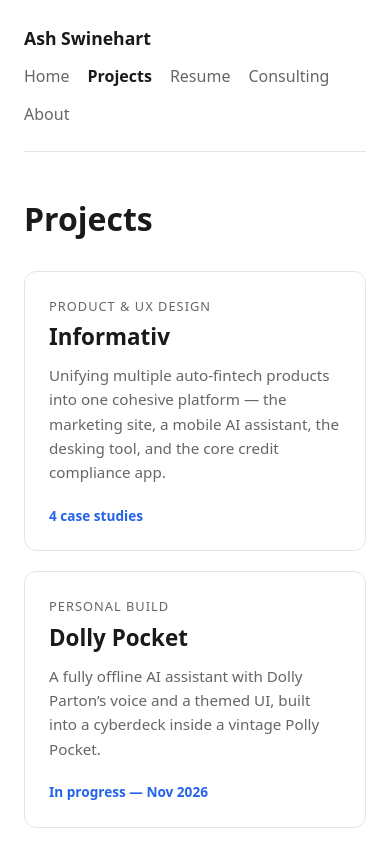
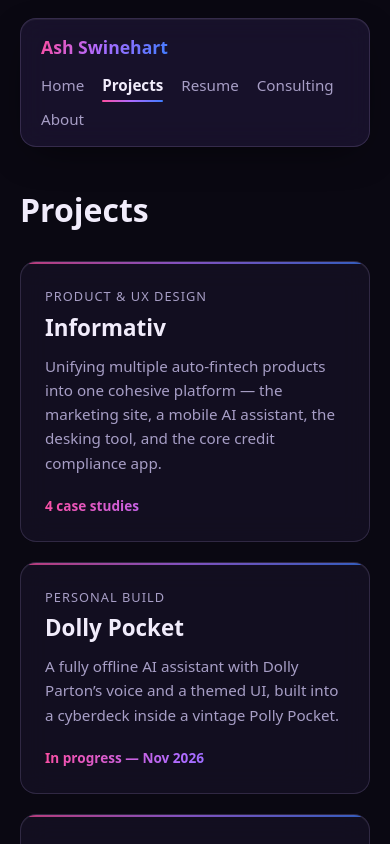
Before and after one commit to hulksmashmouth/ashley-swinehart-portfolio-site, a React (Vite) app: page /projects in a window 390 px wide. Shown: the top 844 px of the page. Built offline with nearby package versions, Linux system fonts and the light colour scheme.

Commit message:
Refactor CSS styles for improved aesthetics and responsiveness across multiple components

```diff
--- a/src/App.module.css
+++ b/src/App.module.css
@@ -2,40 +2,55 @@
   display: flex;
   flex-direction: column;
   min-height: 100vh;
-  max-width: 900px;
+  max-width: 920px;
   margin: 0 auto;
-  padding: 0 24px;
+  padding: 0 20px;
 }
 
 .header {
+  position: sticky;
+  top: 14px;
+  z-index: 20;
   display: flex;
   align-items: center;
   justify-content: space-between;
   flex-wrap: wrap;
   gap: 12px;
-  padding: 24px 0;
-  border-bottom: 1px solid var(--border);
+  margin-top: 18px;
+  padding: 14px 20px;
+  border-radius: 16px;
+  background: var(--glass-bg-strong);
+  backdrop-filter: blur(var(--blur));
+  -webkit-backdrop-filter: blur(var(--blur));
+  border: 1px solid var(--glass-border);
+  box-shadow:
+    0 1px 0 var(--glass-highlight) inset,
+    0 12px 40px -16px rgba(0, 0, 0, 0.7);
 }
 
 .brand {
   font-weight: 700;
   font-size: 1.1rem;
-  color: var(--fg);
+  background: var(--gradient);
+  -webkit-background-clip: text;
+  background-clip: text;
+  color: transparent;
 }
 
 .nav {
   display: flex;
   flex-wrap: wrap;
-  gap: 12px 18px;
+  gap: 10px 18px;
 }
 
 .link {
+  position: relative;
   color: var(--muted);
+  font-size: 0.95rem;
 }
 
 .link:hover {
   color: var(--fg);
-  text-decoration: none;
 }
 
 .active {
@@ -43,9 +58,20 @@
   font-weight: 600;
 }
 
+.active::after {
+  content: "";
+  position: absolute;
+  left: 0;
+  right: 0;
+  bottom: -5px;
+  height: 2px;
+  border-radius: 2px;
+  background: var(--gradient);
+}
+
 .main {
   flex: 1;
-  padding: 48px 0;
+  padding: 44px 0;
 }
 
 .footer {
--- a/src/index.css
+++ b/src/index.css
@@ -1,25 +1,34 @@
 :root {
-  --bg: #ffffff;
-  --fg: #1a1a1a;
-  --muted: #666666;
-  --accent: #2563eb;
-  --border: #e5e5e5;
+  color-scheme: dark;
+
+  /* base */
+  --bg: #0a0812;
+  --fg: #f1ecfb;
+  --muted: #a79ec6;
+  --border: rgba(184, 166, 236, 0.14);
+
+  /* raised / glass surfaces */
+  --surface-solid: #15111f;
+  --glass-bg: rgba(26, 20, 44, 0.55);
+  --glass-bg-strong: rgba(30, 22, 52, 0.72);
+  --glass-border: rgba(202, 182, 255, 0.16);
+  --glass-highlight: rgba(255, 255, 255, 0.06);
+  --blur: 14px;
+
+  /* accents — magenta / purple / phthalo blue */
+  --magenta: #ff4d9d;
+  --purple: #b06bff;
+  --blue: #3d7dff;
+  --accent: var(--purple);
+  --gradient: linear-gradient(115deg, #ff4d9d 0%, #b06bff 46%, #3d7dff 100%);
+
+  --glow: 0 10px 44px -10px rgba(176, 107, 255, 0.4);
 
   font-family: system-ui, -apple-system, "Segoe UI", Roboto, sans-serif;
   line-height: 1.6;
   color: var(--fg);
   background: var(--bg);
   -webkit-font-smoothing: antialiased;
-}
-
-@media (prefers-color-scheme: dark) {
-  :root {
-    --bg: #111111;
-    --fg: #f2f2f2;
-    --muted: #999999;
-    --accent: #60a5fa;
-    --border: #2a2a2a;
-  }
 }
 
 *,
@@ -31,15 +40,47 @@
 body {
   margin: 0;
   min-height: 100vh;
+  background: var(--bg);
+}
+
+/* ambient color wash behind everything */
+body::before {
+  content: "";
+  position: fixed;
+  inset: 0;
+  z-index: -1;
+  pointer-events: none;
+  background:
+    radial-gradient(
+      1000px 640px at 6% -6%,
+      rgba(255, 77, 157, 0.4),
+      transparent 58%
+    ),
+    radial-gradient(
+      1100px 760px at 104% 2%,
+      rgba(61, 125, 255, 0.36),
+      transparent 55%
+    ),
+    radial-gradient(
+      1000px 900px at 50% 116%,
+      rgba(176, 107, 255, 0.38),
+      transparent 58%
+    ),
+    radial-gradient(
+      760px 620px at 88% 60%,
+      rgba(255, 77, 157, 0.16),
+      transparent 60%
+    );
 }
 
 a {
-  color: var(--accent);
+  color: var(--fg);
   text-decoration: none;
+  transition: color 0.15s ease;
 }
 
 a:hover {
-  text-decoration: underline;
+  color: var(--magenta);
 }
 
 h1,
@@ -52,3 +93,16 @@
   max-width: 100%;
   height: auto;
 }
+
+::selection {
+  background: rgba(255, 77, 157, 0.32);
+  color: #fff;
+}
+
+/* shared helpers (used via :global in CSS modules) */
+.u-gradient-text {
+  background: var(--gradient);
+  -webkit-background-clip: text;
+  background-clip: text;
+  color: transparent;
+}
--- a/src/routes/About.module.css
+++ b/src/routes/About.module.css
@@ -9,6 +9,10 @@
   font-size: clamp(1.6rem, 4vw, 2.25rem);
   line-height: 1.25;
   max-width: 20ch;
+  background: var(--gradient);
+  -webkit-background-clip: text;
+  background-clip: text;
+  color: transparent;
 }
 
 .subhead {
@@ -28,7 +32,12 @@
   margin: 0;
 }
 
+.body em {
+  color: var(--blue);
+  font-style: italic;
+}
+
 .closer strong {
-  color: var(--fg);
+  color: var(--magenta);
   font-size: 1.15rem;
 }
--- a/src/routes/Consulting.module.css
+++ b/src/routes/Consulting.module.css
@@ -16,12 +16,13 @@
 }
 
 .badge {
-  padding: 4px 12px;
-  border: 1px solid var(--accent);
+  padding: 5px 13px;
   border-radius: 999px;
   font-size: 0.8rem;
-  font-weight: 600;
-  color: var(--accent);
+  font-weight: 700;
+  color: #0a0812;
+  background: var(--gradient);
+  box-shadow: var(--glow);
   text-transform: uppercase;
   letter-spacing: 0.06em;
 }
@@ -43,9 +44,10 @@
   font-size: 0.85rem;
   text-transform: uppercase;
   letter-spacing: 0.1em;
-  color: var(--muted);
+  color: var(--fg);
   padding-bottom: 8px;
-  border-bottom: 1px solid var(--border);
+  border-bottom: 2px solid transparent;
+  border-image: var(--gradient) 1;
 }
 
 .services {
@@ -54,13 +56,19 @@
   padding: 0;
   display: grid;
   grid-template-columns: 1fr 1fr;
-  gap: 24px;
+  gap: 16px;
 }
 
 .service {
   display: flex;
   flex-direction: column;
   gap: 6px;
+  padding: 18px;
+  border-radius: 14px;
+  background: var(--glass-bg);
+  backdrop-filter: blur(var(--blur));
+  -webkit-backdrop-filter: blur(var(--blur));
+  border: 1px solid var(--glass-border);
 }
 
 .serviceTitle {
@@ -83,13 +91,23 @@
   max-width: 60ch;
 }
 
+.engagements li::marker {
+  color: var(--purple);
+}
+
 .cta {
   display: flex;
   flex-direction: column;
   gap: 12px;
   padding: 24px;
-  border: 1px solid var(--border);
-  border-radius: 10px;
+  border-radius: 16px;
+  background: var(--glass-bg-strong);
+  backdrop-filter: blur(var(--blur));
+  -webkit-backdrop-filter: blur(var(--blur));
+  border: 1px solid var(--glass-border);
+  box-shadow:
+    0 1px 0 var(--glass-highlight) inset,
+    var(--glow);
   max-width: 60ch;
 }
 
@@ -97,9 +115,17 @@
   margin: 0;
 }
 
+.cta a {
+  color: var(--blue);
+}
+
+.cta a:hover {
+  color: var(--magenta);
+}
+
 @media (max-width: 600px) {
   .services {
     grid-template-columns: 1fr;
-    gap: 20px;
+    gap: 14px;
   }
 }
--- a/src/routes/Home.module.css
+++ b/src/routes/Home.module.css
@@ -7,7 +7,7 @@
 .intro {
   display: flex;
   align-items: center;
-  gap: 28px;
+  gap: 30px;
 }
 
 .photo {
@@ -15,8 +15,11 @@
   width: 200px;
   aspect-ratio: 4 / 5;
   object-fit: cover;
-  border: 1px solid var(--border);
-  border-radius: 12px;
+  border-radius: 16px;
+  border: 1px solid var(--glass-border);
+  box-shadow:
+    var(--glow),
+    0 0 0 1px rgba(255, 77, 157, 0.12);
 }
 
 .heading {
@@ -28,7 +31,11 @@
 .greeting {
   margin: 0;
   font-size: 1.1rem;
-  color: var(--muted);
+  font-weight: 600;
+  background: var(--gradient);
+  -webkit-background-clip: text;
+  background-clip: text;
+  color: transparent;
 }
 
 .title {
@@ -50,7 +57,8 @@
 }
 
 .body strong {
-  color: var(--fg);
+  color: var(--magenta);
+  font-weight: 600;
 }
 
 @media (max-width: 600px) {
--- a/src/routes/Projects.module.css
+++ b/src/routes/Projects.module.css
@@ -18,23 +18,44 @@
 }
 
 .card {
+  position: relative;
+  isolation: isolate;
+  overflow: hidden;
   display: flex;
   flex-direction: column;
   gap: 8px;
   height: 100%;
   padding: 24px;
-  border: 1px solid var(--border);
-  border-radius: 12px;
+  border-radius: 16px;
   color: inherit;
+  background: var(--glass-bg);
+  backdrop-filter: blur(var(--blur));
+  -webkit-backdrop-filter: blur(var(--blur));
+  border: 1px solid var(--glass-border);
+  box-shadow: 0 1px 0 var(--glass-highlight) inset;
   transition:
-    border-color 0.15s ease,
-    transform 0.15s ease;
+    transform 0.18s ease,
+    box-shadow 0.18s ease,
+    border-color 0.18s ease;
+}
+
+/* gradient sheen along the top edge */
+.card::before {
+  content: "";
+  position: absolute;
+  inset: 0 0 auto 0;
+  height: 2px;
+  background: var(--gradient);
+  opacity: 0.7;
 }
 
 .card:hover {
   text-decoration: none;
-  border-color: var(--accent);
-  transform: translateY(-2px);
+  transform: translateY(-3px);
+  border-color: rgba(255, 77, 157, 0.4);
+  box-shadow:
+    0 1px 0 var(--glass-highlight) inset,
+    var(--glow);
 }
 
 .kicker {
@@ -60,6 +81,9 @@
   margin-top: auto;
   padding-top: 12px;
   font-size: 0.85rem;
-  font-weight: 600;
-  color: var(--accent);
+  font-weight: 700;
+  background: var(--gradient);
+  -webkit-background-clip: text;
+  background-clip: text;
+  color: transparent;
 }
--- a/src/routes/Resume.module.css
+++ b/src/routes/Resume.module.css
@@ -25,17 +25,19 @@
 
 .download {
   flex-shrink: 0;
-  padding: 8px 16px;
-  border: 1px solid var(--accent);
-  border-radius: 6px;
+  padding: 9px 18px;
+  border-radius: 999px;
   font-size: 0.9rem;
-  font-weight: 600;
+  font-weight: 700;
+  color: #0a0812;
+  background: var(--gradient);
+  box-shadow: var(--glow);
+  transition: filter 0.15s ease;
 }
 
 .download:hover {
-  text-decoration: none;
-  background: var(--accent);
-  color: var(--bg);
+  color: #0a0812;
+  filter: brightness(1.1);
 }
 
 .summary {
@@ -53,6 +55,14 @@
   font-size: 0.95rem;
 }
 
+.links a {
+  color: var(--blue);
+}
+
+.links a:hover {
+  color: var(--magenta);
+}
+
 .section {
   display: flex;
   flex-direction: column;
@@ -64,9 +74,10 @@
   font-size: 0.85rem;
   text-transform: uppercase;
   letter-spacing: 0.1em;
-  color: var(--muted);
+  color: var(--fg);
   padding-bottom: 8px;
-  border-bottom: 1px solid var(--border);
+  border-bottom: 2px solid transparent;
+  border-image: var(--gradient) 1;
 }
 
 .jobs {
@@ -84,10 +95,13 @@
 .transition {
   margin: 0 0 8px;
   font-size: 0.8rem;
-  font-weight: 600;
+  font-weight: 700;
   text-transform: uppercase;
   letter-spacing: 0.06em;
-  color: var(--accent);
+  background: var(--gradient);
+  -webkit-background-clip: text;
+  background-clip: text;
+  color: transparent;
 }
 
 .jobRole {
@@ -120,6 +134,10 @@
   flex-direction: column;
   gap: 6px;
   max-width: 68ch;
+}
+
+.bullets li::marker {
+  color: var(--purple);
 }
 
 .projectDesc {
@@ -164,10 +182,11 @@
 }
 
 .skill {
-  padding: 4px 12px;
-  border: 1px solid var(--border);
+  padding: 5px 13px;
   border-radius: 999px;
   font-size: 0.9rem;
+  background: var(--glass-bg);
+  border: 1px solid var(--glass-border);
 }
 
 @media (max-width: 600px) {
```
Also changed, not shown: src/routes/projects/ProjectDetail.module.css (+45 -31 lines).
